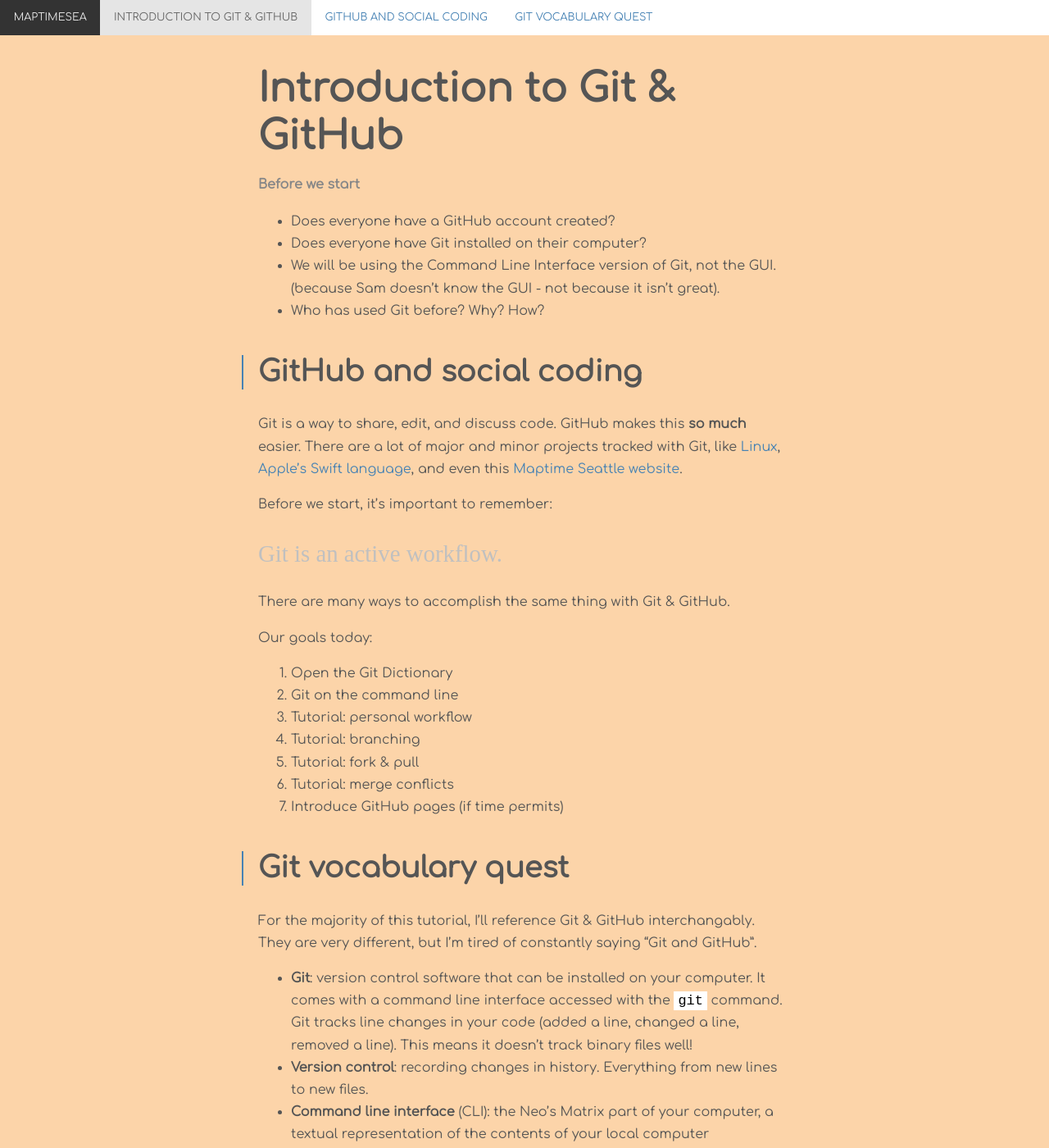
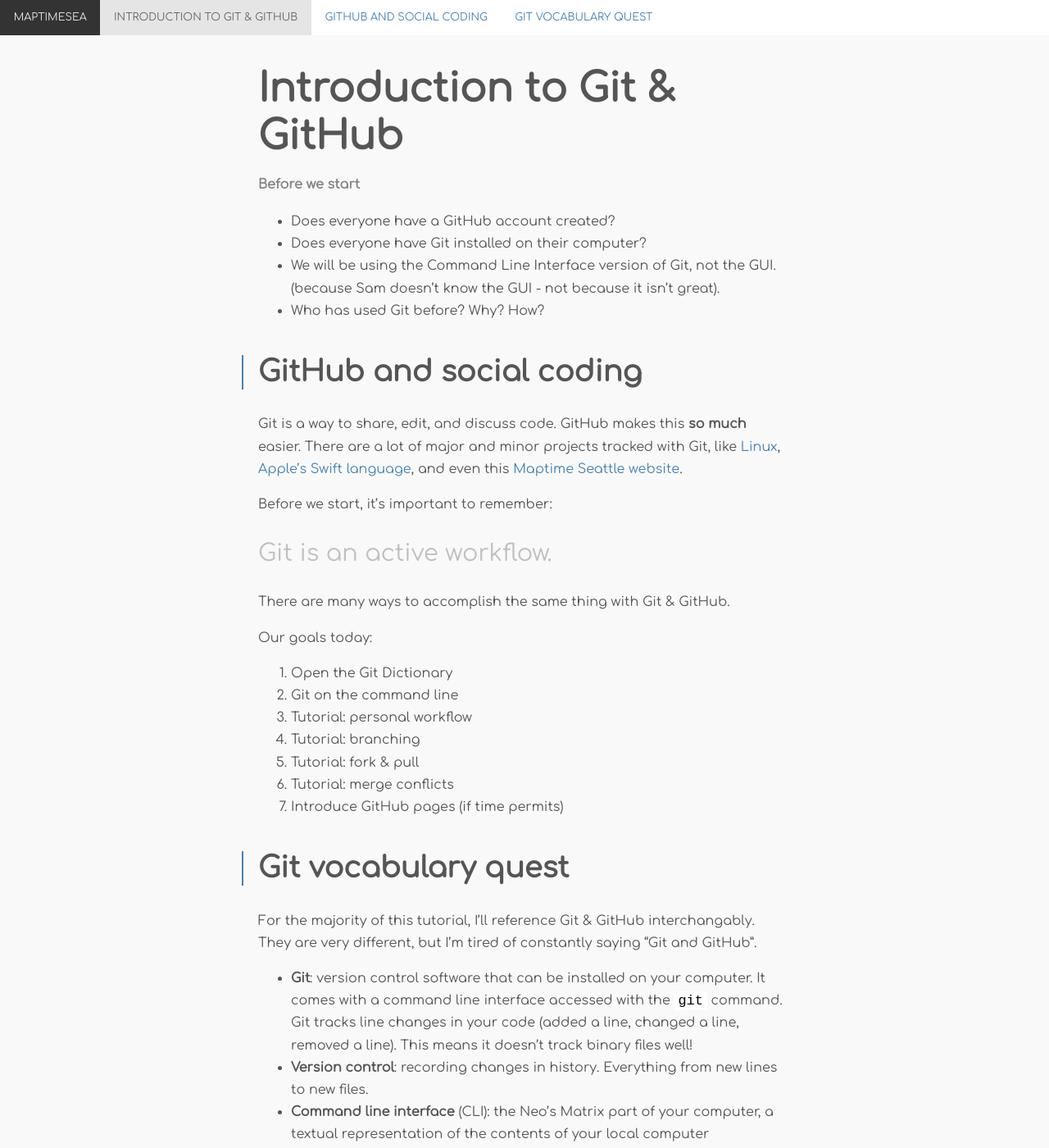
Before and after one commit to MaptimeSEA/maptimesea.github.io, a Jekyll site: the page built from _posts/2016-07-06-git.markdown, in a window 1280 px wide and 1400 px high. Shown: the whole window at 82% size. Built offline with Jekyll 4.4.1, drawn with Linux system fonts in a browser that asks for light colours; nearby versions of some CDN libraries; Markdown is read by kramdown in place of the engine named in the settings.

Commit message:
change header font, background color

```diff
--- a/css/site.css
+++ b/css/site.css
@@ -1,7 +1,7 @@
 @import url(https://fonts.googleapis.com/css?family=Comfortaa);
 body {
   padding:0; margin:0;
-  background-color:#fcd4a9;
+  background-color:#f9f9f9;
   font: 100 1em/1.7em "Comfortaa";
   color:#555;
 }
@@ -73,7 +73,7 @@
 }
 h3, h4 { color:#888888; }
 blockquote {
-  font-family: 'Roboto Slab', serif;
+  font-family: 'Comfortaa', serif;
   font-size:1.8em;
   line-height:1.2em;
   color:#c0c0c0;
@@ -93,7 +93,7 @@
   padding: 2px 5px;
 }
 aside {
-  font-family: 'Roboto Slab', serif;
+  font-family: 'Comfortaa', serif;
   font-size:.9em;
   font-weight:400;
   line-height:1.4em;
```
